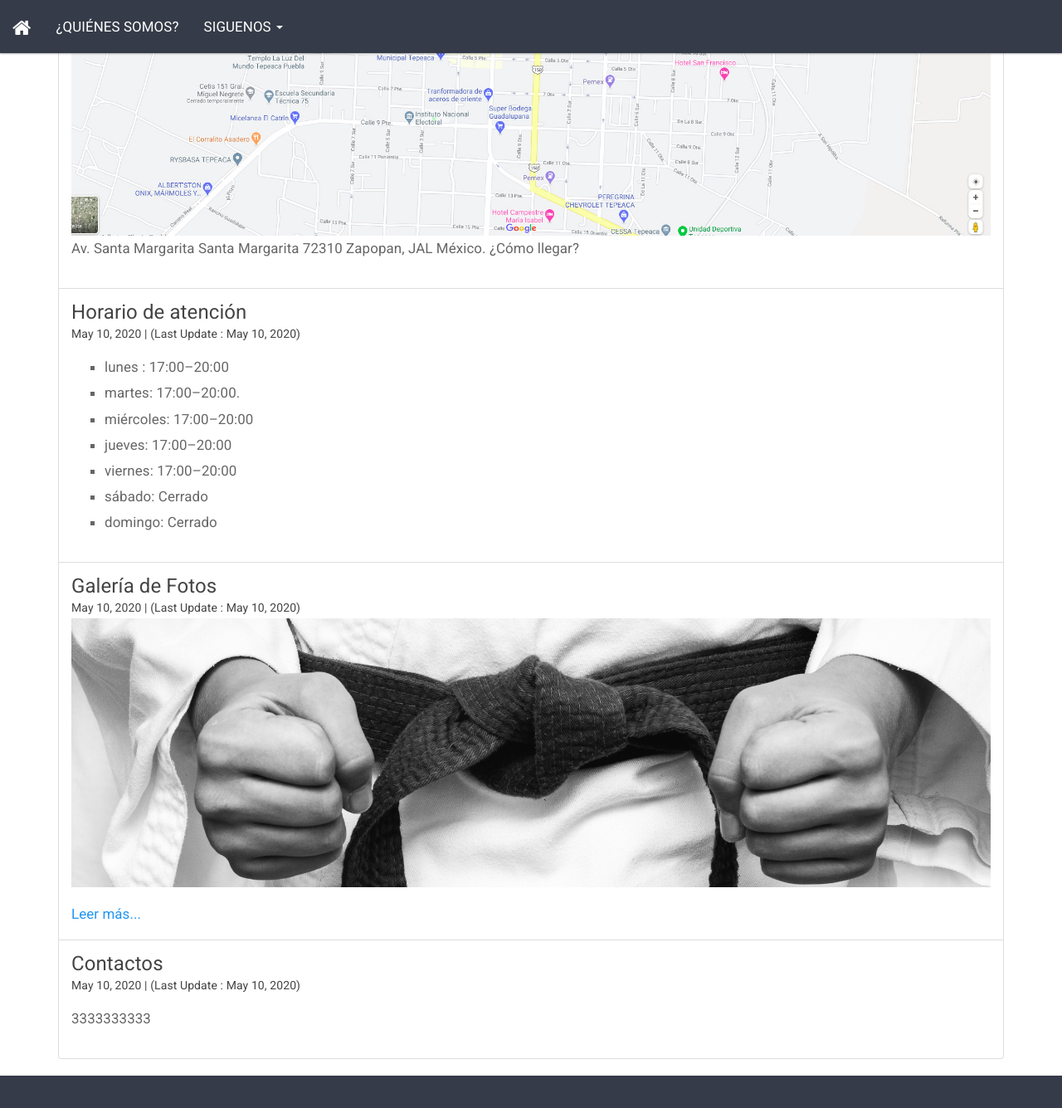
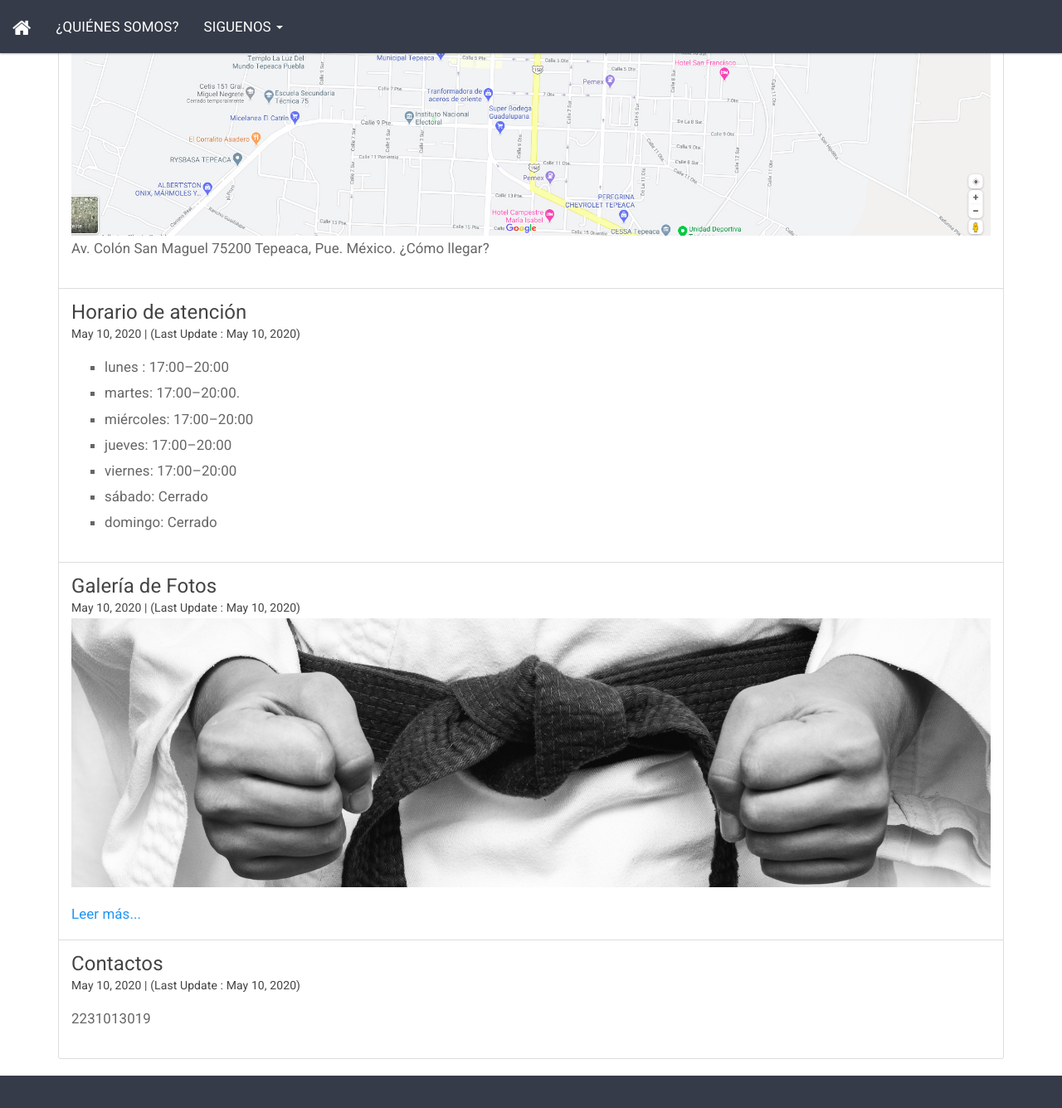
Before and after one commit to helainefc/roliis, a Jekyll site: the page built from index.html, in a window 1280 px wide and 1400 px high, scrolled down 966 px. Shown: the top 1335 px of the window at 83% size. Built offline with Jekyll 4.4.1, drawn with Linux system fonts in a browser that asks for light colours; the list of posts is cut into pages by our own code.

Commit message:
cambio de direccion

```diff
--- a/_posts/2020-05-07-contactos.html
+++ b/_posts/2020-05-07-contactos.html
@@ -10,5 +10,5 @@ header: DOJANG ROLiiS TAEKWONDO
 noimage: true
 ---
 <p>
-    3333333333
+    2231013019
 </p>
--- a/_posts/2020-05-07-ubicanos.html
+++ b/_posts/2020-05-07-ubicanos.html
@@ -10,13 +10,13 @@ header: DOJANG ROLiiS TAEKWONDO
 
 ---
 <p>
-    Av. Santa Margarita
-   Santa Margarita
-   72310 Zapopan, JAL
+   Av. Colón
+   San Maguel
+   75200 Tepeaca, Pue.
    México.
 </p>
 <br>
-<a target="_blank" href="https://www.google.com/maps/embed?pb=!1m18!1m12!1m3!1d10672.031961108007!2d-97.90672577444884!3d18.96972903614119!2m3!1f0!2f0!3f0!3m2!1i1024!2i768!4f13.1!3m3!1m2!1s0x85cf8c456f85ede7%3A0x8762b8f58a83f76b!2sTepeaca%2C%20Pue.!5e0!3m2!1ses-419!2smx!4v1588989171939!5m2!1ses-419!2smx"
+<a target="_blank" href="https://www.google.com/maps/embed?pb=!1m18!1m12!1m3!1d3773.2051626879766!2d-97.91423498446977!3d18.966544587150775!2m3!1f0!2f0!3f0!3m2!1i1024!2i768!4f13.1!3m3!1m2!1s0x85cf8c54657d7077%3A0x81b0a314a2b49f38!2sAv%20Col%C3%B3n%2C%20San%20Miguel%2C%2075200%20Tepeaca%2C%20Pue.!5e0!3m2!1ses-419!2smx!4v1589651590610!5m2!1ses-419!2smx"
 data-tracking-element-type="5"
 itemprop="hasMap"
 data-enable-ga="true"
```
